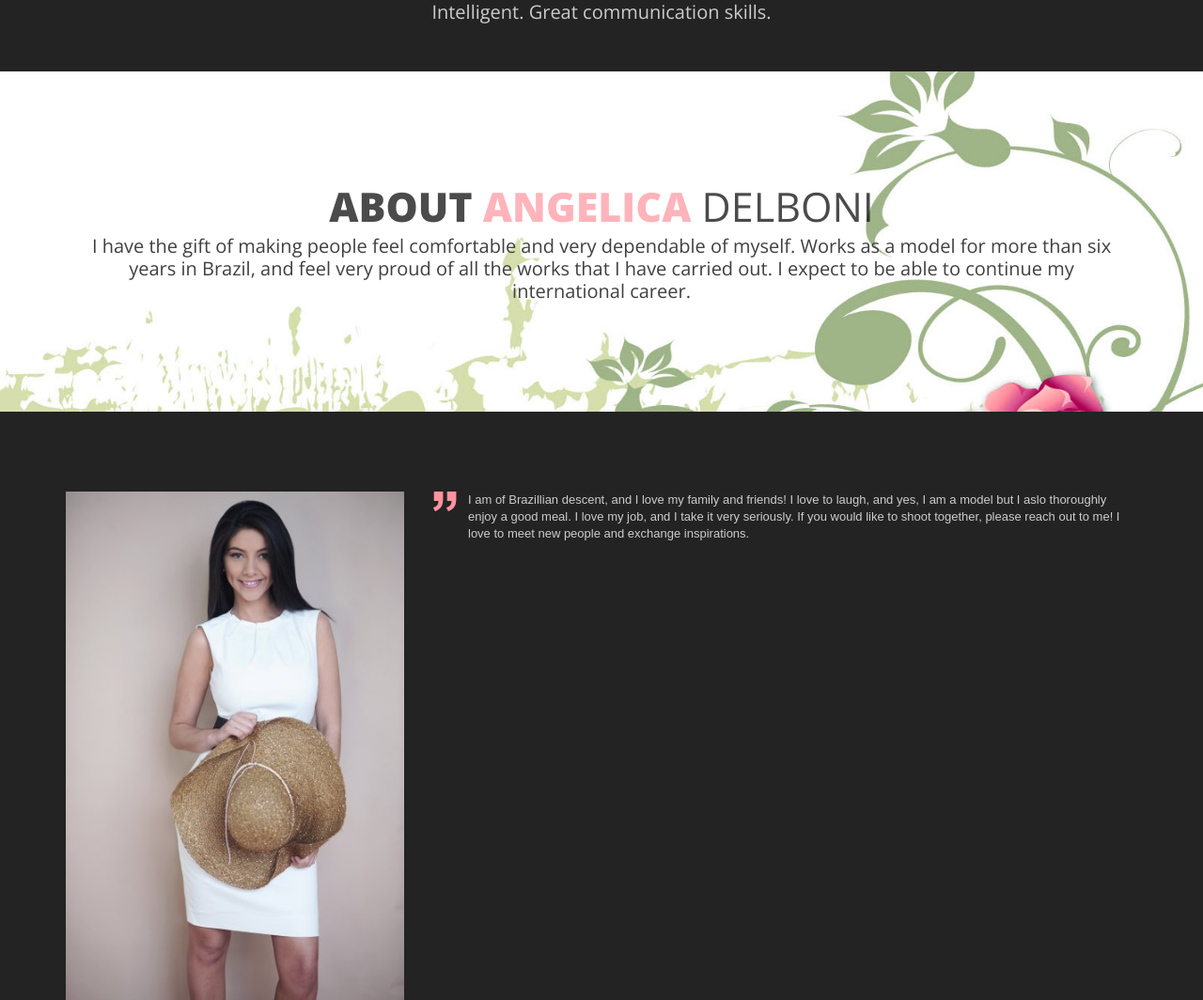
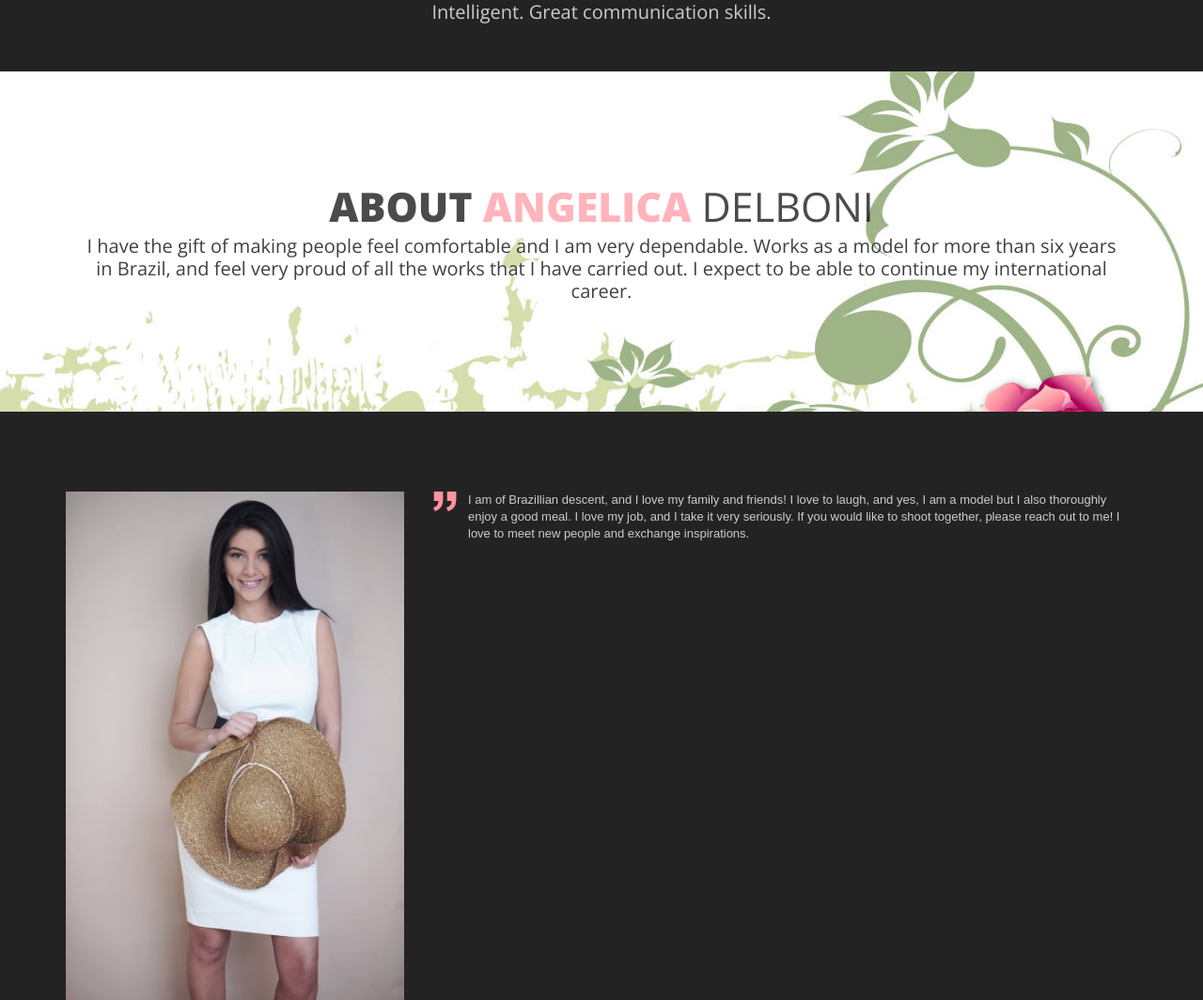
Before and after one commit to tofuninjah/delboniangelica, a PHP site: page / in a window 1280 px wide. Shown: the part 927-1991 px from the top of the page at 94% size. Run offline with PHP 8.4, Linux system fonts and the light colour scheme; some libraries are stand-ins or nearby versions.

Commit message:
spelling corrections

```diff
--- a/index.php
+++ b/index.php
@@ -99,8 +99,8 @@
             <header>
                 <div class="container">
                     <h1><b>About</b> <b class="color">Angelica</b> Delboni</h1>
-                    <p>I have the gift of making people feel comfortable and very
-                        dependable of myself.  Works as a model for more than six years in Brazil, and feel very proud of all the works that I have carried out. I expect to be able to continue my international career.</p>
+                    <p>I have the gift of making people feel comfortable and I am very
+                        dependable.  Works as a model for more than six years in Brazil, and feel very proud of all the works that I have carried out. I expect to be able to continue my international career.</p>
                 </div><!-- end .container -->
             </header>
             <!-- //section header -->
@@ -112,7 +112,7 @@
                 	<div class="col-md-4"><div class="marg_b"><img src="images/about1.jpg" alt="" /></div></div>
                     <div class="col-md-8">
                     	<blockquote>
-                        	I am of Brazillian descent, and I love my family and friends! I love to laugh, and yes, I am a model but I aslo thoroughly enjoy a good meal.
+                        	I am of Brazillian descent, and I love my family and friends! I love to laugh, and yes, I am a model but I also thoroughly enjoy a good meal.
                             I love my job, and I take it very seriously. If you would like to shoot together, please reach out to me! I love to meet new people and exchange inspirations.
                         </blockquote>
                     </div>
```
